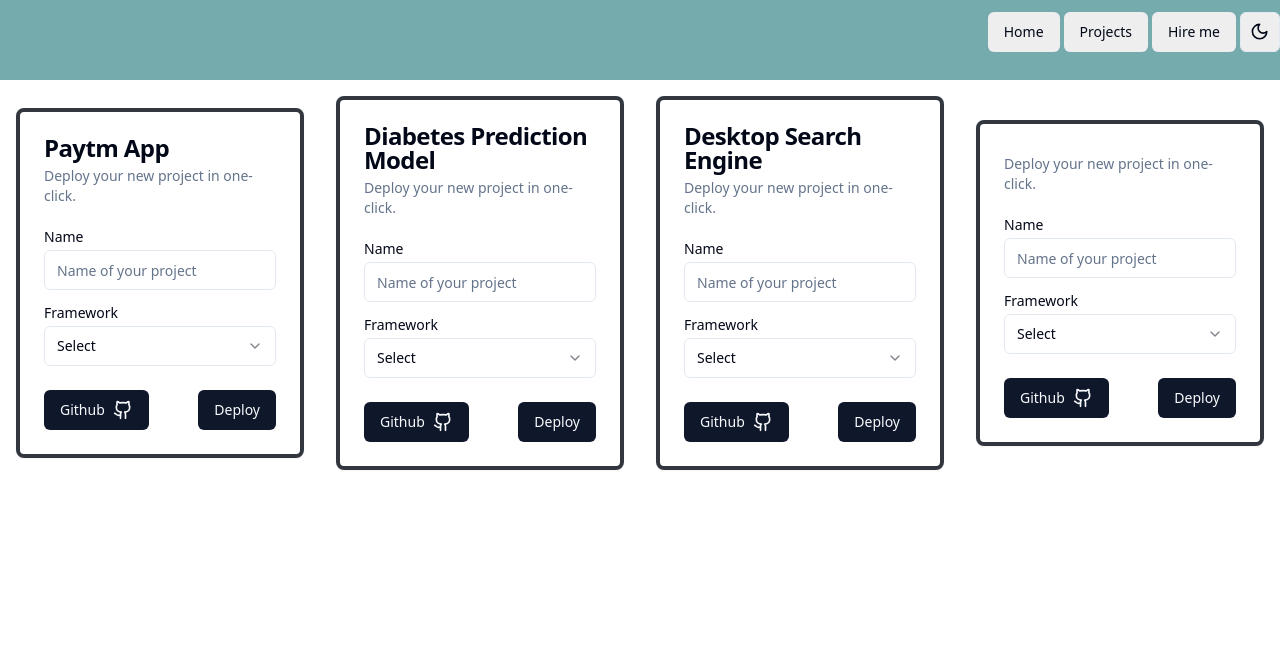
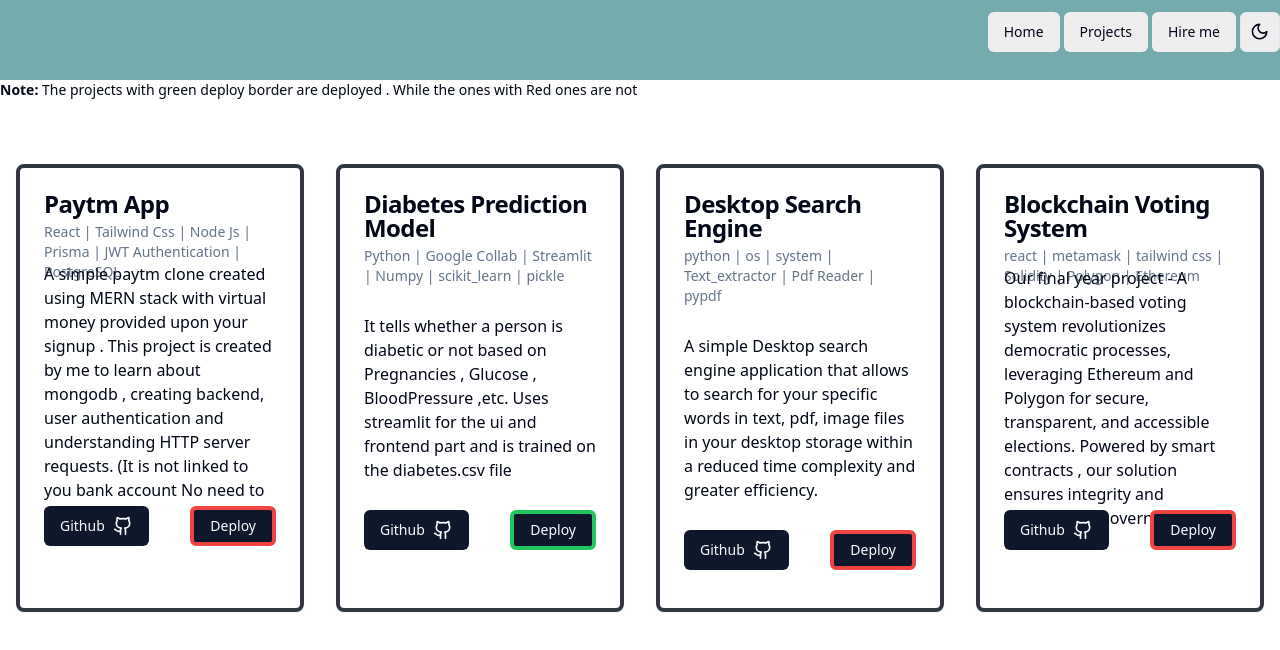
Before and after one commit to devacius/portfilo, a React (Vite) app: page /projects in a window 1280 px wide. Shown: the top 650 px of the page. Built offline with nearby package versions, Linux system fonts and the light colour scheme.

Commit message:
final commit

```diff
--- a/pages/Projects.tsx
+++ b/pages/Projects.tsx
@@ -3,11 +3,12 @@ import { CardCom } from '@/components/CardCom'
 export default function Projects() {
   return (
     <div className='flex flex-col h-full w-full lg:overflow-x-hidden mt-20'>
-      <div className='flex flex-row  items-center h-auto w-full py-4 px-4 space-x-8'>
-      <CardCom title={"Paytm App"} />
-      <CardCom title={"Diabetes Prediction Model"}/>
-      <CardCom title ={"Desktop Search Engine"}/>
-      <CardCom />
+      <div className='pb-12'><p className='text-sm'><b>Note:</b> The projects with green deploy border are deployed . While the ones with Red ones are not </p></div>
+      <div className='flex flex-row  items-center h-2/3 w-full py-4 px-4 space-x-8'>
+      <CardCom title={"Paytm App"} link1={"https://github.com/devacius/paytm"} border={"border-red-500 border-4"} techstack={"React | Tailwind Css | Node Js | Prisma | JWT Authentication | PostgreSQL"} desc={"A simple paytm clone created using MERN stack with virtual money provided upon your signup . This project is created by me to learn about mongodb , creating backend, user authentication and understanding HTTP server requests. (It is not linked to you bank account No need to worry😅)."}/>
+      <CardCom title={"Diabetes Prediction Model"} link1={"https://github.com/devacius/DiabetesPrediction-Model"} link2={"https://diabetespredictiondevacius.streamlit.app/"} border={"border-green-500 border-4"} techstack={"Python | Google Collab | Streamlit | Numpy | scikit_learn | pickle "} desc={"It tells whether a person is diabetic or not based on Pregnancies , Glucose , BloodPressure ,etc. Uses streamlit for the ui and frontend part and is trained on the diabetes.csv file"}/>
+      <CardCom title ={"Desktop Search Engine"} link1={"https://github.com/devacius/DesktopSearchEngine"} border={"border-red-500 border-4"} techstack={"python | os | system | Text_extractor | Pdf Reader | pypdf"} desc={"A simple Desktop search engine application that allows to search for your specific words in text, pdf, image files in your desktop storage within a reduced time complexity and greater efficiency."}/>
+      <CardCom title={"Blockchain Voting System"} link1={"https://github.com/devacius/blockchain-voting-main"}border={"border-red-500 border-4"} techstack={"react | metamask | tailwind css | Solidity | Polygon | Ethereum"} desc={"Our final year project - A blockchain-based voting system revolutionizes democratic processes, leveraging Ethereum and Polygon for secure, transparent, and accessible elections. Powered by smart contracts , our solution ensures integrity and inclusivity in governance."}/>
       </div>
     </div>
   )
--- a/src/components/CardCom.tsx
+++ b/src/components/CardCom.tsx
@@ -18,41 +18,25 @@ import {
   SelectTrigger,
   SelectValue,
 } from "@/components/ui/select"
+import { Link } from "react-router-dom";
 
 export function CardCom(props) {
   return (
-    <Card className="w-[350px] border-4" style={{borderColor:'#31363F'}}>
+    <Card className="w-[350px] h-full border-4 overflow-hidden" style={{borderColor:'#31363F'}}>
       <CardHeader>
         <CardTitle>{props.title}</CardTitle>
-        <CardDescription>Deploy your new project in one-click.</CardDescription>
+        <CardDescription>{props.techstack}</CardDescription>
       </CardHeader>
       <CardContent>
-        <form>
-          <div className="grid w-full items-center gap-4">
-            <div className="flex flex-col space-y-1.5">
-              <Label htmlFor="name">Name</Label>
-              <Input id="name" placeholder="Name of your project" />
-            </div>
-            <div className="flex flex-col space-y-1.5">
-              <Label htmlFor="framework">Framework</Label>
-              <Select>
-                <SelectTrigger id="framework">
-                  <SelectValue placeholder="Select" />
-                </SelectTrigger>
-                <SelectContent position="popper">
-                  <SelectItem value="next">Next.js</SelectItem>
-                  <SelectItem value="sveltekit">SvelteKit</SelectItem>
-                  <SelectItem value="astro">Astro</SelectItem>
-                  <SelectItem value="nuxt">Nuxt.js</SelectItem>
-                </SelectContent>
-              </Select>
-            </div>
+
+          <div className="flex items-center gap-4 h-44">
+            {props.desc}
           </div>
-        </form>
+
       </CardContent>
       <CardFooter className="flex justify-between">
-        <Button >Github <Github className="h-8 w-5 ml-2"></Github></Button>
-        <Button>Deploy</Button>
+      <Link to={props.link1}><Button>Github <Github className="h-8 w-5 ml-2"></Github></Button></Link>
+       <Link to={props.link2}> <Button className={props.border}>Deploy</Button></Link>
       </CardFooter>
     </Card>
   )
```
